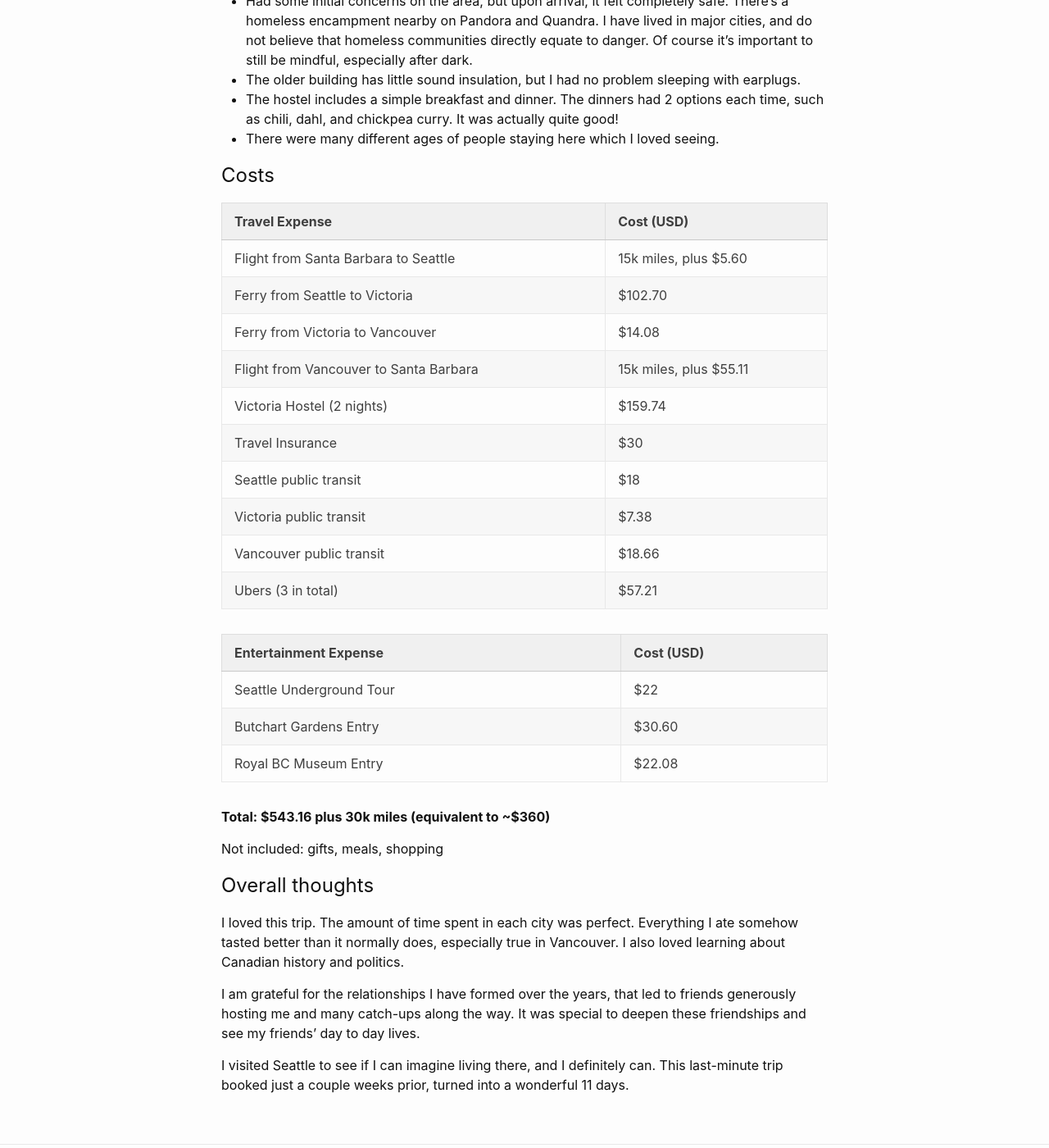
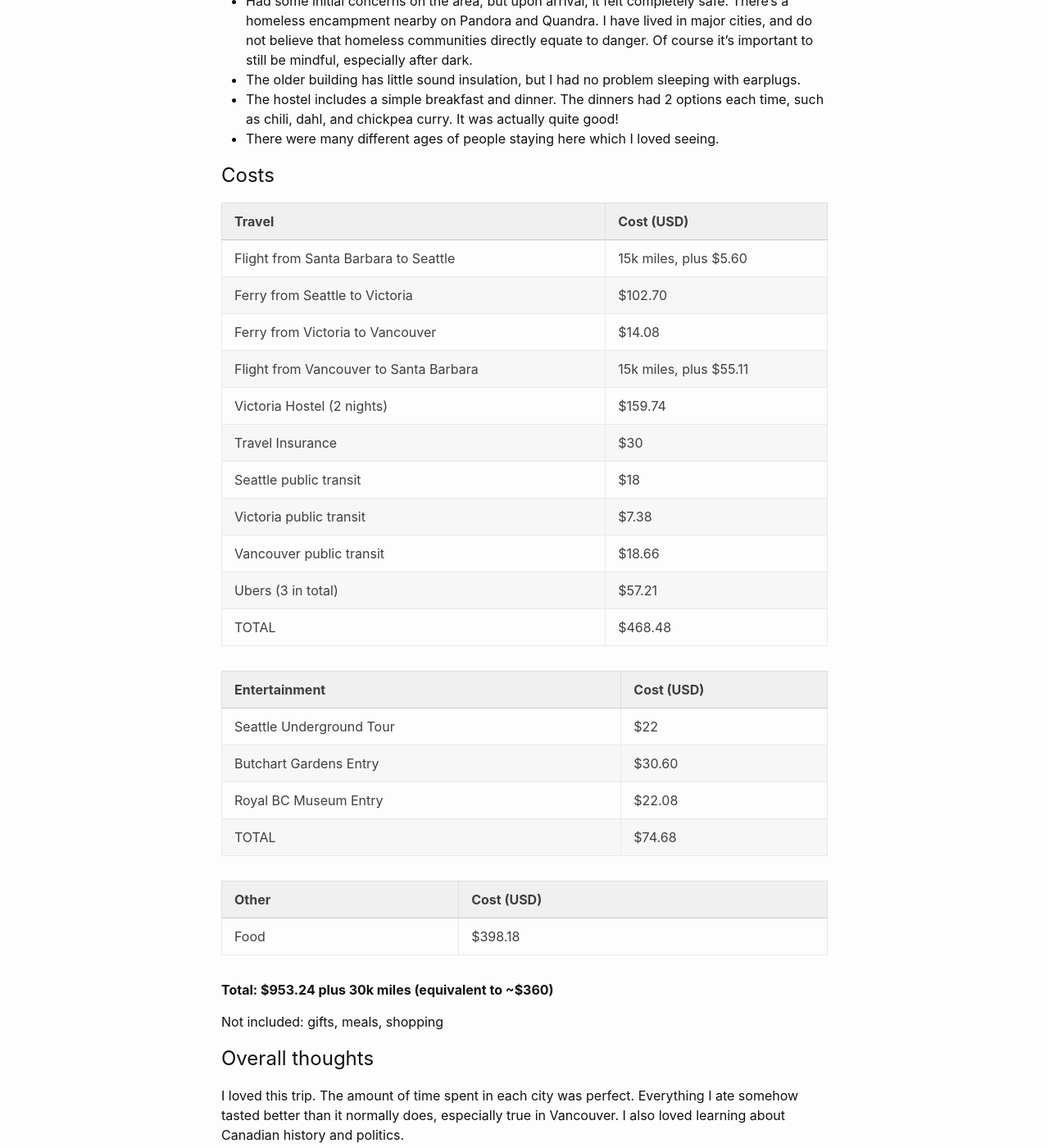
Before and after one commit to irisgau/irisgau.github.io, a Jekyll site: the page built from docs/_posts/2024-09-06-pacific-northwest.markdown, in a window 1280 px wide and 1400 px high, scrolled down 5021 px. Shown: the whole window at 82% size. Built offline with Jekyll 4.4.1, drawn with Linux system fonts in a browser that asks for light colours.

Commit message:
Update pnw expenses

```diff
--- a/docs/_posts/2024-09-06-pacific-northwest.markdown
+++ b/docs/_posts/2024-09-06-pacific-northwest.markdown
@@ -39,8 +39,10 @@ categories: travel
 * Lunch: My friend packed ramen and hot water for a post-hike meal. It was delicious but my weak spice tolerance led me to buy a chili dog at the visitor center. 10/10.
 * Dinner: Seolleongtang (ox bone soup) at [Yi's Traditional Korean Beef Soup](https://maps.app.goo.gl/Ds2mMQ3x1eib6ZRc7) was the perfect way to end the day.
 
+{:refdef: style="text-align: center;"}
 ![Mt. Rainier](/assets/images/2024-09-23-pacific-northwest/mt-rainier-1.jpeg){: height="400" }
 ![Mt. Rainier](/assets/images/2024-09-23-pacific-northwest/mt-rainier-2.jpeg){: height="400" }
+{: refdef}
 
 **Monday: Tourist Day**
 * Pike Place Market: Walked around the market and window-shopped in the area.
@@ -141,7 +143,7 @@ I was lucky to be hosted by friends in Seattle and Vancouver.
 
 # Costs
 
-| Travel Expense | Cost (USD) |
+| Travel | Cost (USD) |
 | ----------- | ----------- |
 | Flight from Santa Barbara to Seattle | 15k miles, plus $5.60 |
 | Ferry from Seattle to Victoria | $102.70 |
@@ -153,14 +155,21 @@ I was lucky to be hosted by friends in Seattle and Vancouver.
 | Victoria public transit | $7.38 |
 | Vancouver public transit | $18.66 |
 | Ubers (3 in total) | $57.21 |
+| TOTAL | $468.48 |
 
-| Entertainment Expense | Cost (USD) |
+| Entertainment | Cost (USD) |
 | ----------- | ----------- |
 | Seattle Underground Tour | $22 |
 | Butchart Gardens Entry | $30.60 |
 | Royal BC Museum Entry | $22.08 |
+| TOTAL | $74.68 |
 
-**Total: $543.16 plus 30k miles (equivalent to ~$360)**
+
+| Other | Cost (USD) |
+| ----------- | ----------- |
+| Food | $398.18 |
+
+**Total: $953.24 plus 30k miles (equivalent to ~$360)**
 
 Not included: gifts, meals, shopping
 
```
